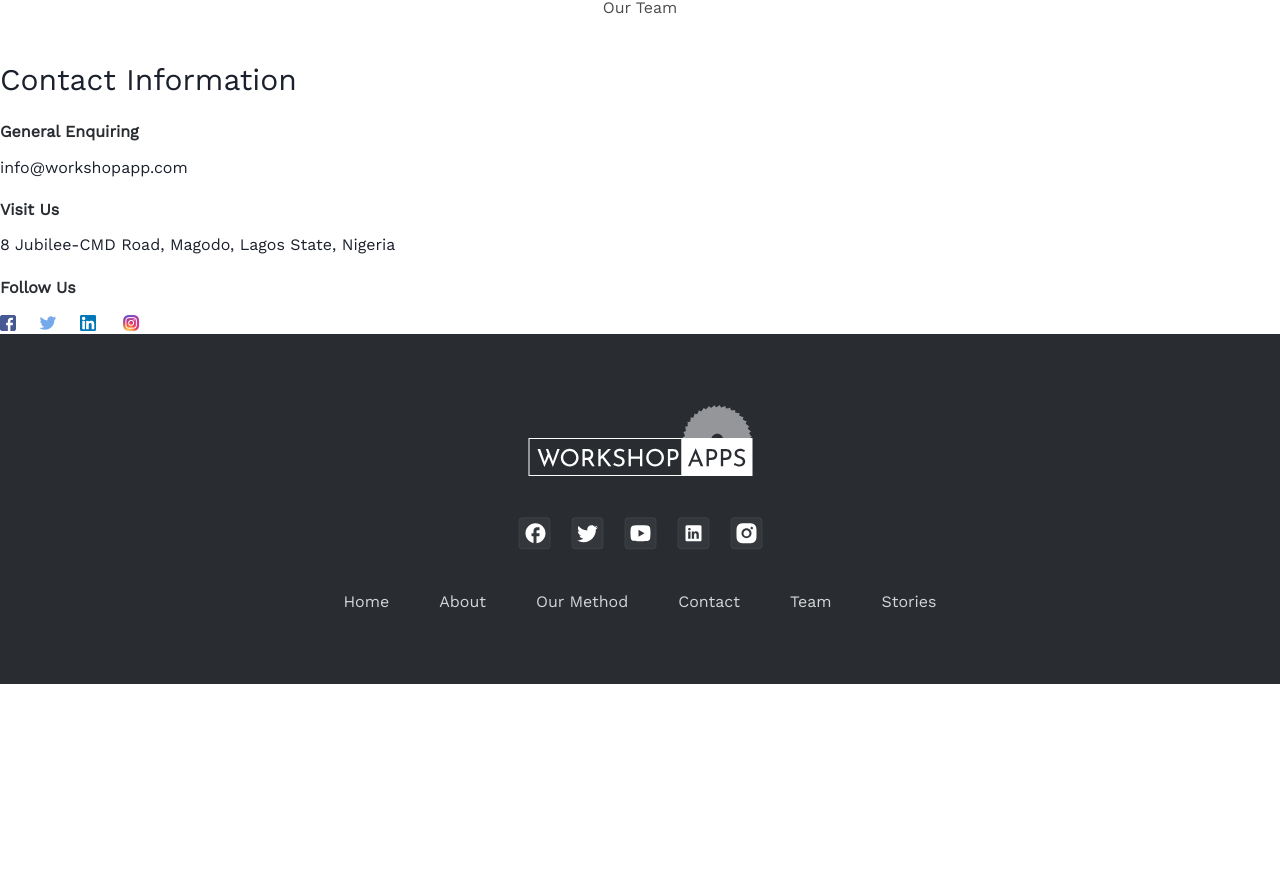
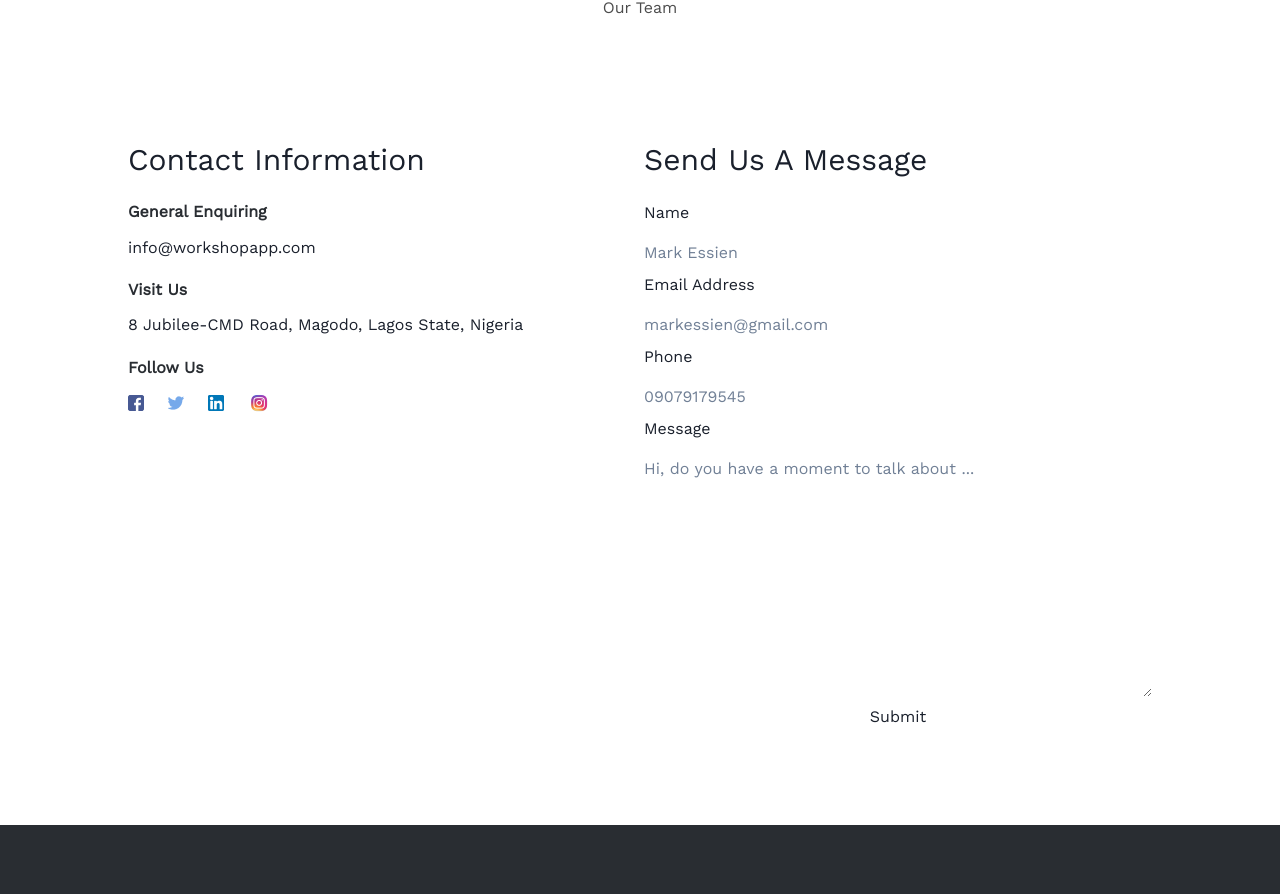
Before and after one commit to workshopapps/workshopapps-portfolio, a Next.js app in the folder frontend/: page /contact in a window 1280 px wide. Shown: the part 295-1189 px from the top of the page. Before the commit the page ends 979 px from the top, so only its background shows below. Built offline with nearby package versions, Linux system fonts and the light colour scheme.

Commit message:
Chores: added contact form  component

```diff
--- /dev/null
+++ b/frontend/components/contact-form/index.jsx
@@ -0,0 +1,112 @@
+import React from "react";
+import Image from "next/image";
+import sendEmailIcon from "../assets/Email-Send.svg";
+import {
+    Stack,
+    Text,
+    Box,
+    HStack,
+    FormControl,
+    FormLabel,
+    FormErrorMessage,
+    FormHelperText,} from "@chakra-ui/react";
+import { Formik } from 'formik';
+import {
+
+  } from '@chakra-ui/react'
+
+
+
+function ContactForm() {
+  return (
+    <Stack w="full" textAlign="left" spacing="20px">
+      <Text
+          fontSize={{ base: "2xl", md: "3xl" }}
+          textAlign="left"
+          >
+          Send Us A Message
+      </Text>
+      <Stack>
+      <Formik
+       initialValues={{ email: '', password: '' }}
+       validate={values => {
+         const errors = {};
+         if (!values.email) {
+           errors.email = 'Required';
+         } else if (
+           !/^[A-Z0-9._%+-]+@[A-Z0-9.-]+\.[A-Z]{2,}$/i.test(values.email)
+         ) {
+           errors.email = 'Invalid email address';
+         }
+         return errors;
+       }}
+       onSubmit={(values, { setSubmitting }) => {
+         setTimeout(() => {
+           alert(JSON.stringify(values, null, 2));
+           setSubmitting(false);
+         }, 400);
+       }}
+     >
+       {({
+         values,
+         errors,
+         touched,
+         handleChange,
+         handleBlur,
+         handleSubmit,
+         isSubmitting,
+         /* and other goodies */
+       }) => (
+         <form onSubmit={handleSubmit} bg="#fff">
+            <Stack>
+            <FormLabel>Name</FormLabel>
+            <input
+             type="text"
+             name="name"
+             onChange={handleChange}
+             onBlur={handleBlur}
+             value={values.name}
+             placeholder="Mark Essien"
+           />
+           {errors.name && touched.name && errors.name}
+           <FormLabel>Email Address</FormLabel>
+           <input
+             type="email"
+             name="email"
+             onChange={handleChange}
+             onBlur={handleBlur}
+             value={values.email}
+             placeholder="markessien@gmail.com"
+           />
+           {errors.email && touched.email && errors.email}
+           <FormLabel>Phone</FormLabel>
+           <input
+             type="tel"
+             name="phoneno"
+             onChange={handleChange}
+             onBlur={handleBlur}
+             value={values.phoneno}
+             placeholder="09079179545"
+           />
+           {errors.phoneno && touched.phoneno && errors.phoneno}
+           <FormLabel>Message</FormLabel>
+           <textarea name="message" id="message" cols="30" rows="10"  onChange={handleChange}
+             onBlur={handleBlur}
+             value={values.phoneno}
+             placeholder="Hi, do you have a moment to talk about ..."
+            ></textarea>
+           {errors.message && touched.message && errors.message}
+           <button type="submit" disabled={isSubmitting}>
+             Submit
+             <Image src={sendEmailIcon} />
+            </button>
+            </Stack>
+         </form>
+       )}
+     </Formik>
+      </Stack>
+    </Stack>
+  );
+}
+
+export default ContactForm;
--- a/frontend/package.json
+++ b/frontend/package.json
@@ -13,6 +13,7 @@
     "@emotion/styled": "^11.10.5",
     "@tanstack/react-query": "^4.19.1",
     "axios": "^1.2.0",
+    "formik": "^2.2.9",
     "framer-motion": "^7.6.19",
     "next": "13.0.6",
     "react": "18.2.0",
--- a/frontend/pages/contact.jsx
+++ b/frontend/pages/contact.jsx
@@ -1,4 +1,6 @@
+import { HStack } from "@chakra-ui/react";
 import Head from "next/head";
+import ContactForm from "../components/contact-form";
 import ContactHeader from "../components/contact-header";
 import ContactInfo from "../components/contact-info";
 
@@ -11,7 +13,13 @@ export default function Contact() {
       </Head>
       <section>
         <ContactHeader />
-        <ContactInfo />
+        <HStack alignItems="flex-start"  w={{ base: "90%", md: "80%" }}
+          mx="auto"
+          mt="5rem"
+          mb="5rem">
+          <ContactInfo />
+          <ContactForm />
+        </HStack>
       </section>
     </div>
   );
```
Also changed, not shown: 1 other file (tests, documents, lock files or other folders).
